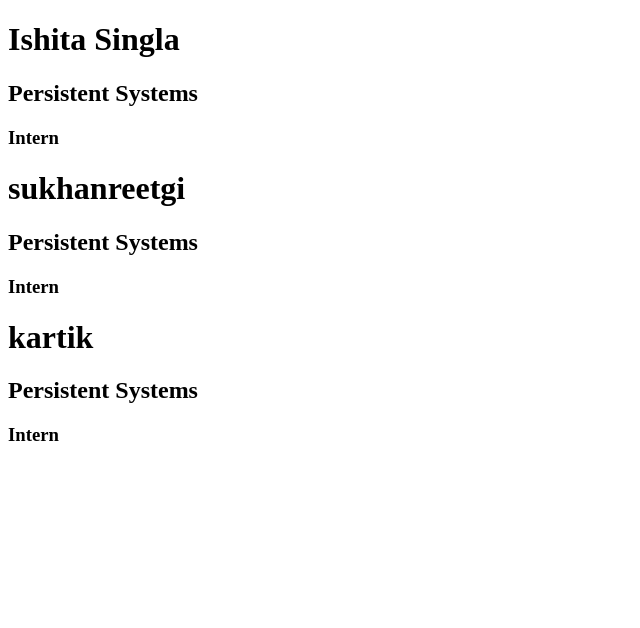
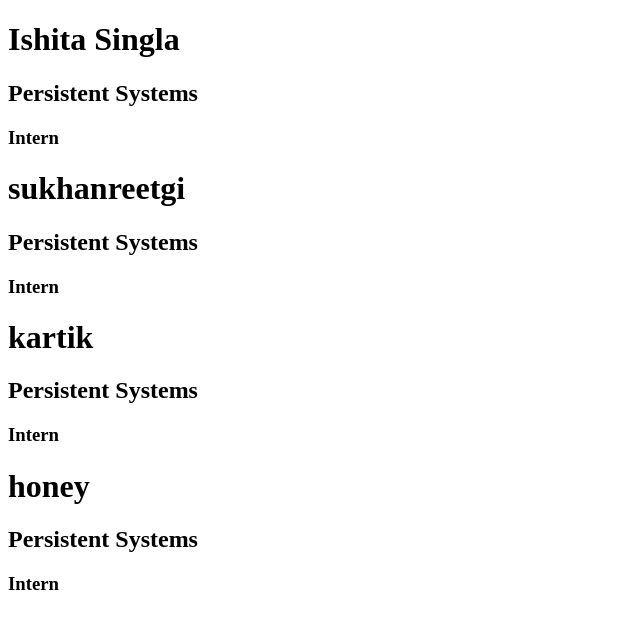
Before and after one commit to honey10072000/portfolio, a plain HTML site: page index.html in a window 1280 px wide. Shown: the whole page, without its empty margins (0-640 px from the left). Drawn offline with Linux system fonts and the light colour scheme.

Commit message:
honey added

```diff
--- a/index.html
+++ b/index.html
@@ -14,5 +14,8 @@
 <h1>kartik</h1>
     <h2>Persistent Systems</h2>
     <h3>Intern</h3>
+<h1>honey</h1>
+  <h2>Persistent Systems</h2>
+    <h3>Intern</h3>
   </body>
 </html>
```
